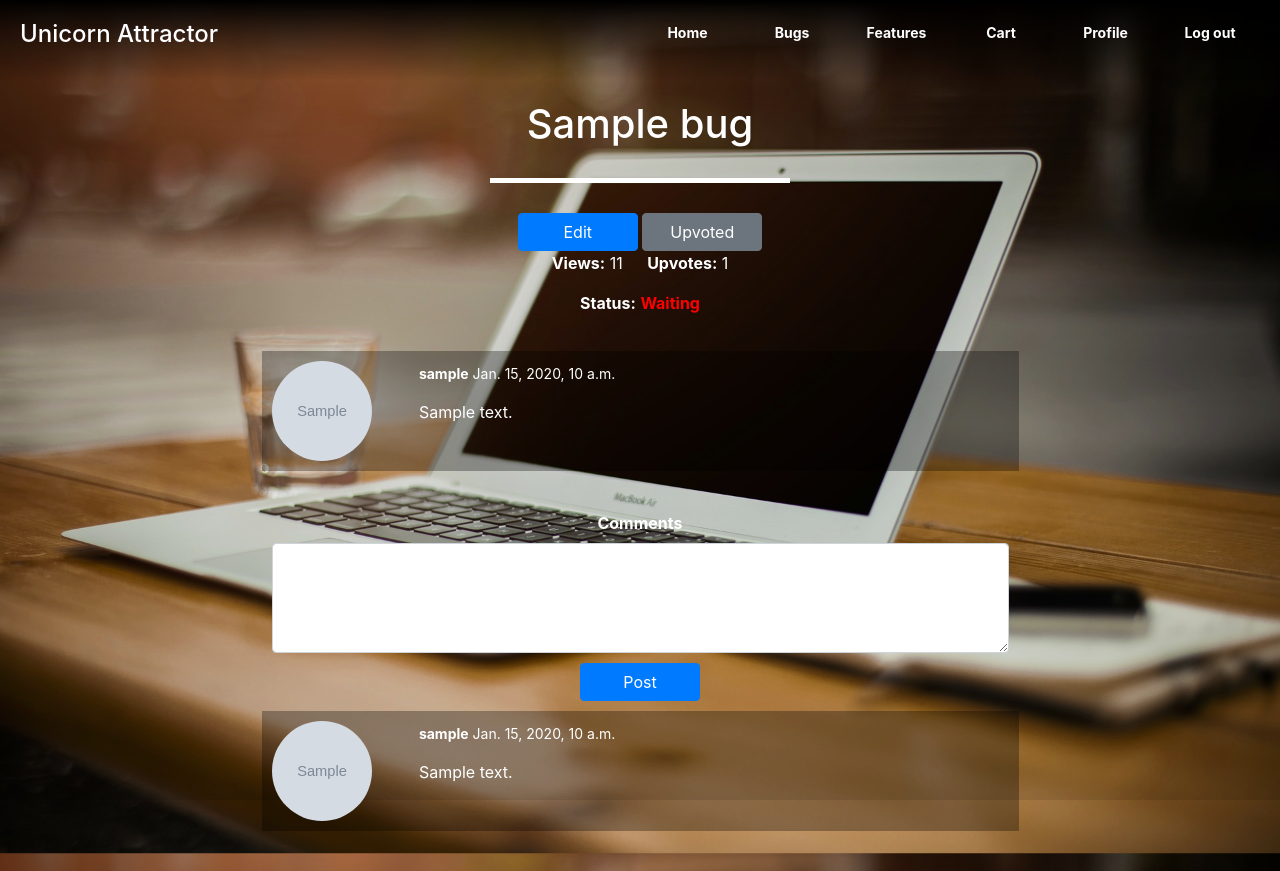
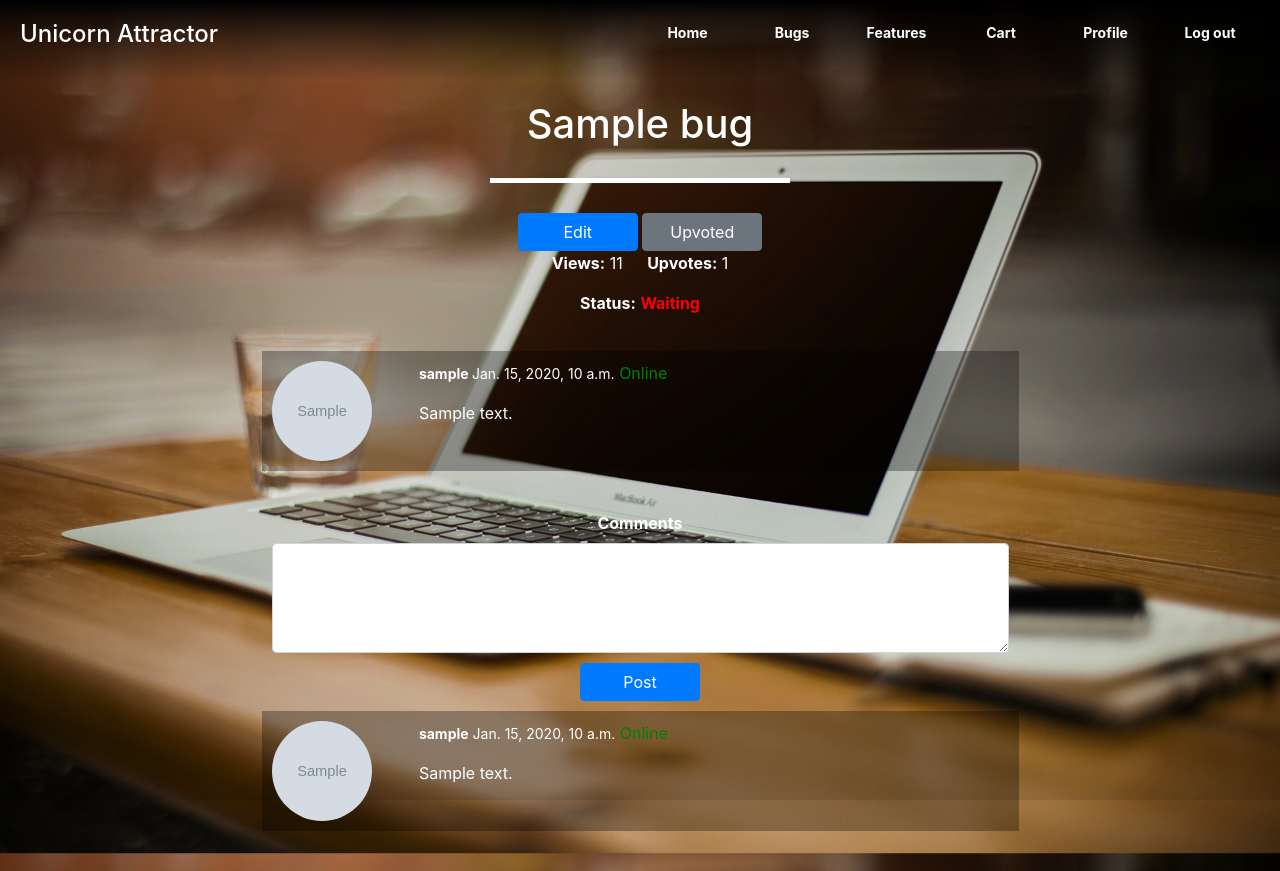
Before and after one commit to brettcutt/issue-tracker, a Django app: page /bugs/bug_detail/1/ in a window 1280 px wide. Shown: the top 871 px of the page. Run offline with Django 3.2, Linux system fonts and the light colour scheme; a user stored in the database is signed in; tables that the repository leaves empty hold one stand-in row (values such as "Sample post"); grey boxes marked "Sample" are stand-in pictures; some libraries are stand-ins or nearby versions; some web fonts are replaced.

Commit message:
added template tags for if user is active

```diff
--- a/bugs/templates/bug_detail.html
+++ b/bugs/templates/bug_detail.html
@@ -33,9 +33,15 @@
                 <img class='comment-profile-pic' src="{{MEDIA_URL}}{{items.picture}}" onerror="src='{{MEDIA_URL}}images/missing-profile-pic.png'"
                     alt="profile pic">
 
+
             </div>
             <div>
-                <p class="creator-and-date inline"><b>{{items.username}}</b> {{items.created_date}}</p>
+                <p class="creator-and-date inline"><b>{{items.username}}
+                    </b> {{items.created_date}}</p>
+                {% if user.is_active and items.username == user %}
+                <p class='inline active'> Online </p>
+                {% endif %}
+
                 <p class='description'>{{items.description}}</p>
 
             </div>
@@ -73,6 +79,9 @@
             </div>
             <div>
                 <p class="creator-and-date inline"><b>{{comment.username}}</b> {{comment.created_date}}</p>
+                {% if user.is_active and comment.username == user %}
+                <p class='inline active'> Online </p>
+                {% endif %}
                 <p class='description'>{{comment.comment}}</p>
 
             </div>
--- a/bugs/templates/bugs.html
+++ b/bugs/templates/bugs.html
@@ -7,7 +7,7 @@
         <div class="line"></div>
         <div class=" chart-description center ">
             <p class='margin-b-50'><b>We spent 50% of our time fixing up bugs for free.
-                    If you see a bug that looks all too familiar and would like that issue fixed, than upvote,
+                    If you see a bug that looks all too familiar and would like that issue fixed, then upvote,
                     as we prioritized our work around the bug with the most upvotes.</b></p>
         </div>
         {% if user.is_authenticated %}
```
